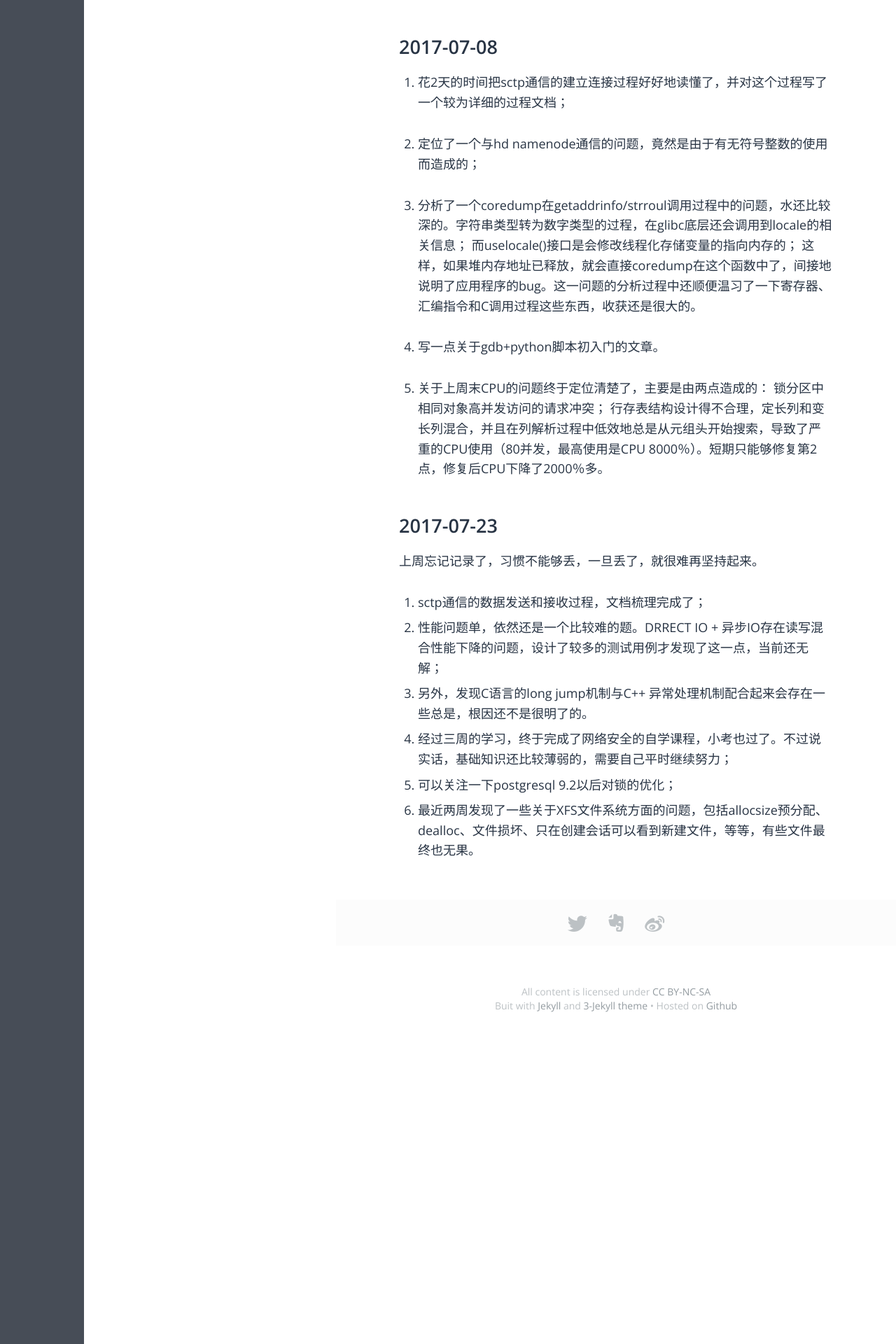
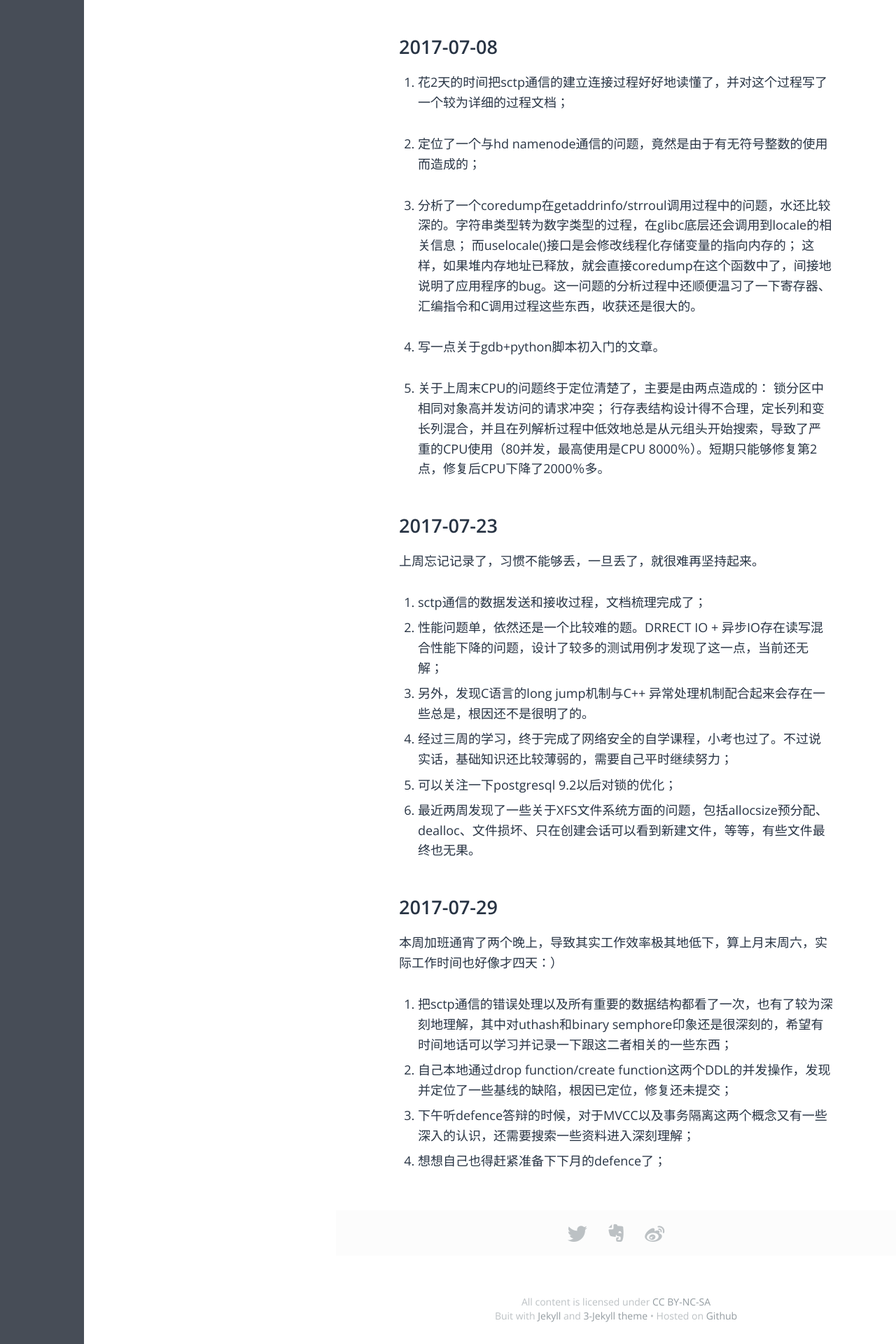
Before and after one commit to feelkill/feelkill.github.io, a Jekyll site: the page built from _posts/self_think/2017-06-10-main-things-each-week.md, in a window 1280 px wide. Shown: the part 1590-3510 px from the top of the page at 70% size. Built offline with Jekyll 4.4.1, drawn with Linux system fonts in a browser that asks for light colours; some web fonts are replaced.

Commit message:
记录本周内所做所想

```diff
--- a/_posts/self_think/2017-06-10-main-things-each-week.md
+++ b/_posts/self_think/2017-06-10-main-things-each-week.md
@@ -66,3 +66,12 @@ keywords: 每周总结, 反省, 改进
 4. 经过三周的学习，终于完成了网络安全的自学课程，小考也过了。不过说实话，基础知识还比较薄弱的，需要自己平时继续努力；
 5. 可以关注一下postgresql 9.2以后对锁的优化；
 6. 最近两周发现了一些关于XFS文件系统方面的问题，包括allocsize预分配、dealloc、文件损坏、只在创建会话可以看到新建文件，等等，有些文件最终也无果。
+
+## 2017-07-29
+
+本周加班通宵了两个晚上，导致其实工作效率极其地低下，算上月末周六，实际工作时间也好像才四天：）
+
+1. 把sctp通信的错误处理以及所有重要的数据结构都看了一次，也有了较为深刻地理解，其中对uthash和binary semphore印象还是很深刻的，希望有时间地话可以学习并记录一下跟这二者相关的一些东西；
+2. 自己本地通过drop function/create function这两个DDL的并发操作，发现并定位了一些基线的缺陷，根因已定位，修复还未提交；
+3. 下午听defence答辩的时候，对于MVCC以及事务隔离这两个概念又有一些深入的认识，还需要搜索一些资料进入深刻理解；
+4. 想想自己也得赶紧准备下下月的defence了；
```
